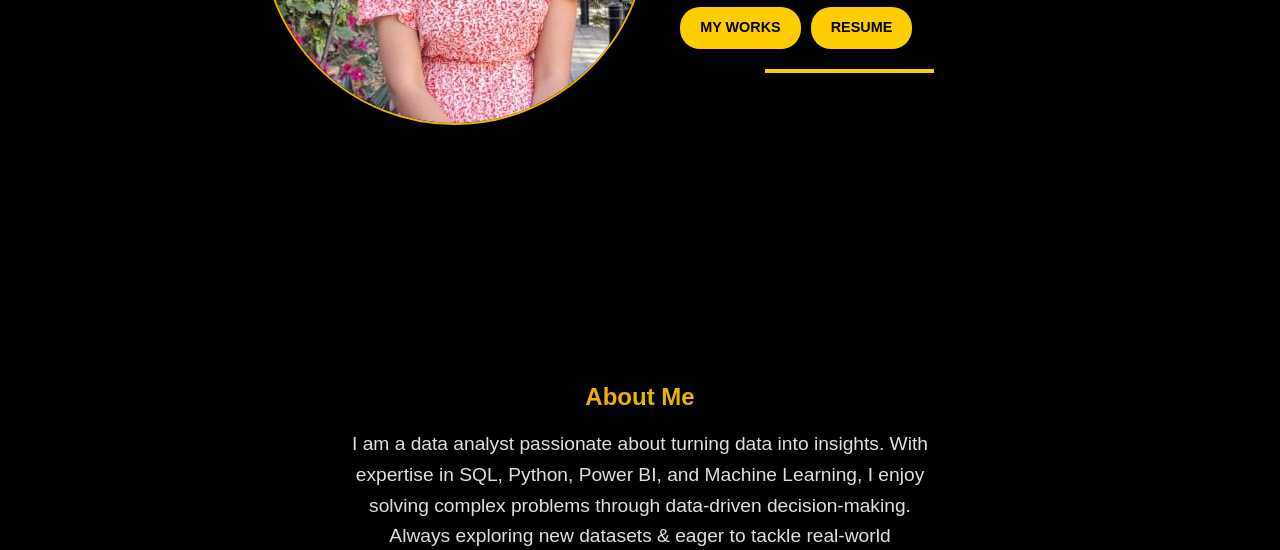
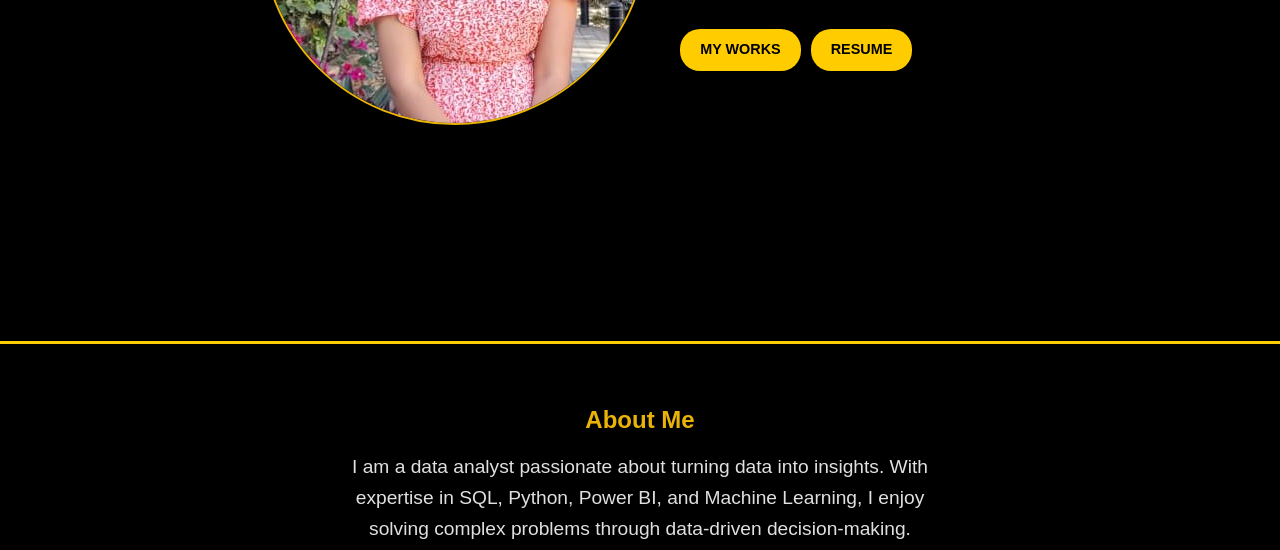
Before and after one commit to febisarju/febisarju.github.io, a plain HTML site: page index.html in a window 1280 px wide. Shown: the part 532-1082 px from the top of the page. Drawn offline with nearby package versions, Linux system fonts and the light colour scheme.

Commit message:
Update index.html

```diff
--- a/index.html
+++ b/index.html
@@ -292,9 +292,9 @@
                 <a href="https://github.com/febisarju" target="_blank" class="button">MY WORKS</a>
                 <a href="https://drive.google.com/file/d/1h9JvukBlORlBVb9D7vtoiFgGG6yO52bt/view?usp=sharing" target="_blank" class="button">RESUME</a>
             </div>
-	    <div style="height: 4px; background-color: #ffcc00; width: 50%; margin: 20px auto;"></div>
+
   </main>
-
+  <div style="height: 3px; background-color: #ffcc00; width: 100%; margin: 10px auto;"></div>
     <!-- About Me -->
     <section id="about" class="fade-in">
 
```
